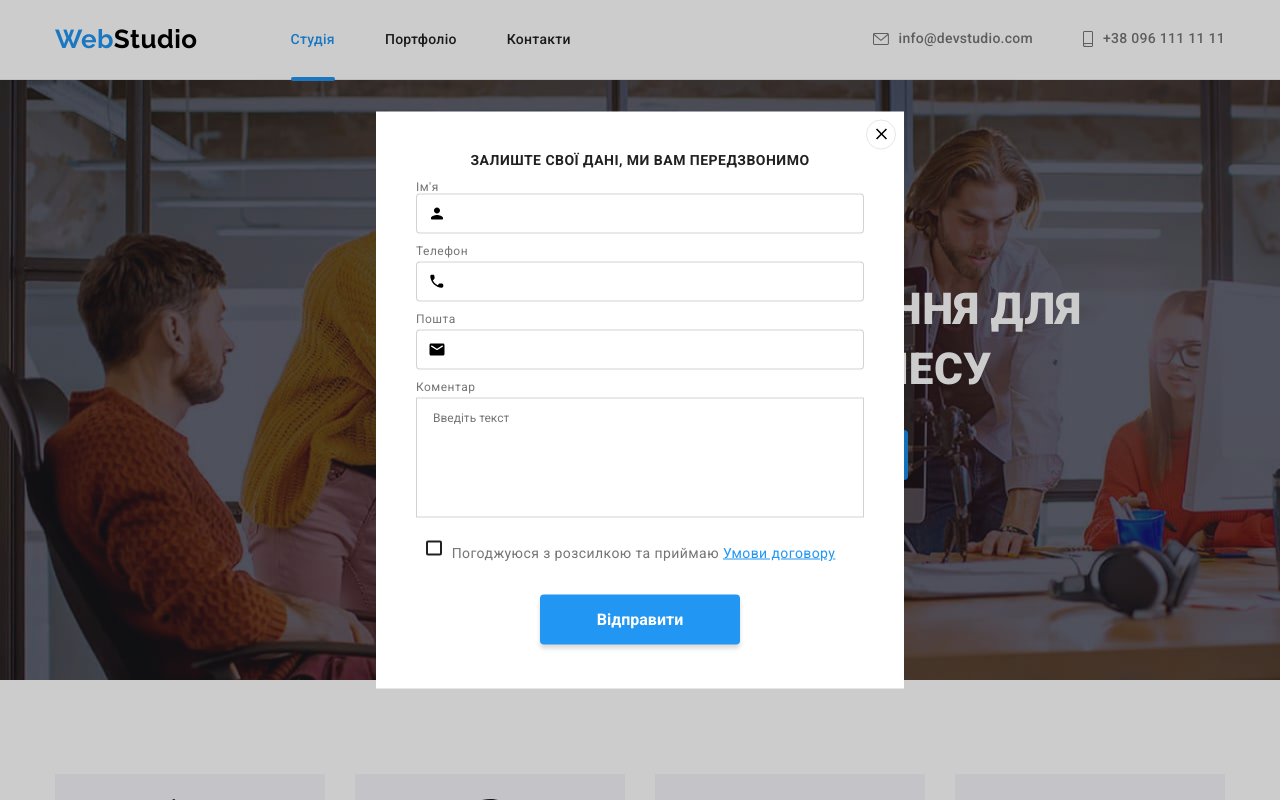
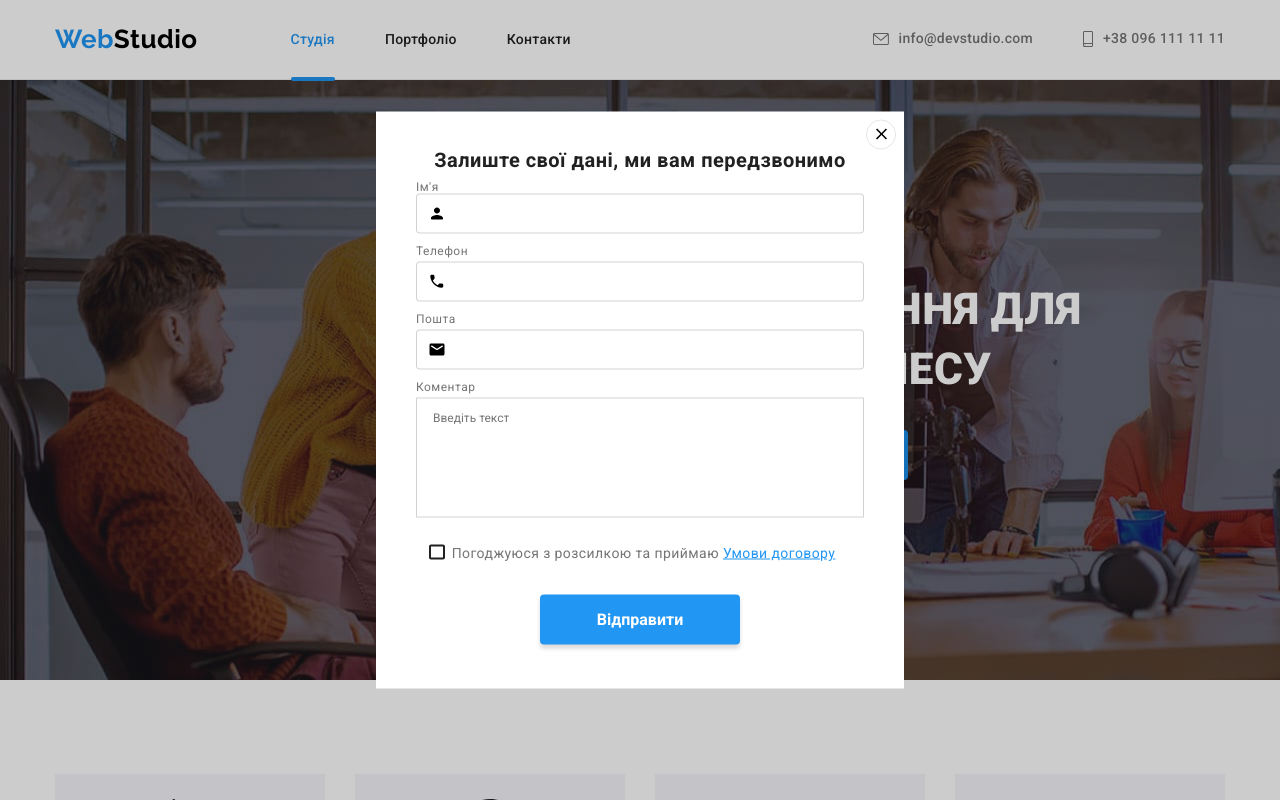
Before and after one commit to Farol1554/goit-markup-hw-08, a plain HTML site: page index.html in a window 1280 px wide. Both pictures are taken after a click on the button "Замовити послугу". Shown: the top 800 px of the page. Drawn offline with nearby package versions, Linux system fonts and the light colour scheme.

Commit message:
Update styles.css

```diff
--- a/css/styles.css
+++ b/css/styles.css
@@ -649,8 +649,7 @@ li {
   line-height: 16px;
   color: var(--h3-color);
   font-weight: 700;
-  text-transform: uppercase;
-  font-size: 14px;
+  font-size: 20px;
   text-align: center;
 }
 
@@ -754,6 +753,7 @@ li {
   background-color: var(--accent-color);
 }
 .label-privacy {
+  position: relative;
   width: 100%;
   cursor: pointer;
   font-weight: 400;
@@ -774,7 +774,6 @@ li {
   margin: -1px;
   border: 0;
   padding: 0;
-
   white-space: nowrap;
   clip-path: inset(100%);
   clip: rect(0 0 0 0);
@@ -783,7 +782,7 @@ li {
 .icon-checkbox-modal {
   position: absolute;
   top: 0;
-  left: 10px;
+  left: -16px;
   width: 16px;
   height: 15px;
   transition: opasity 250ms var(--transition-timing-function);
@@ -791,7 +790,7 @@ li {
 .checkbox-checked {
   position: absolute;
   top: 0;
-  left: 10px;
+  left: -16px;
   width: 16px;
   height: 15px;
   display: inline-block;
```
